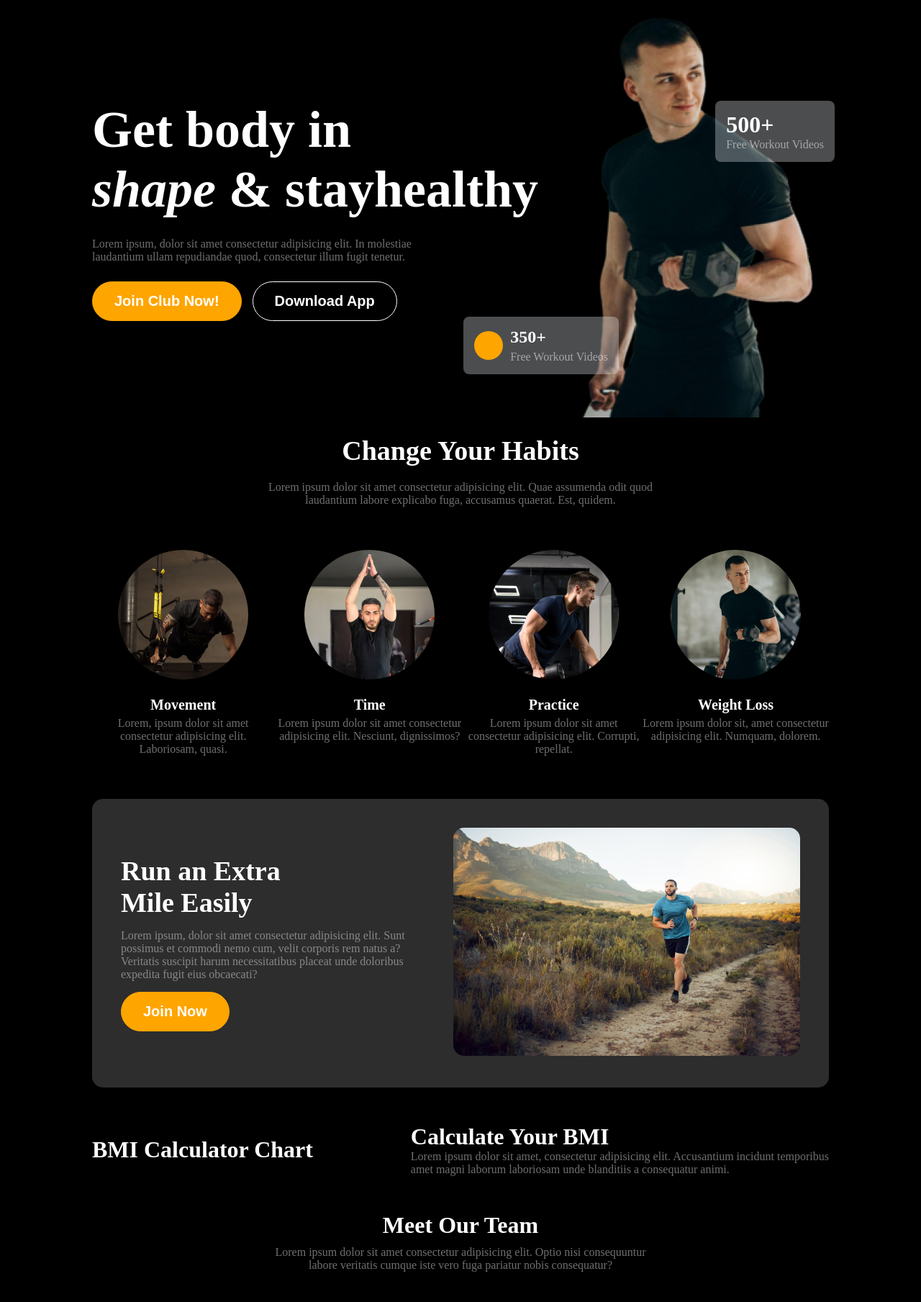
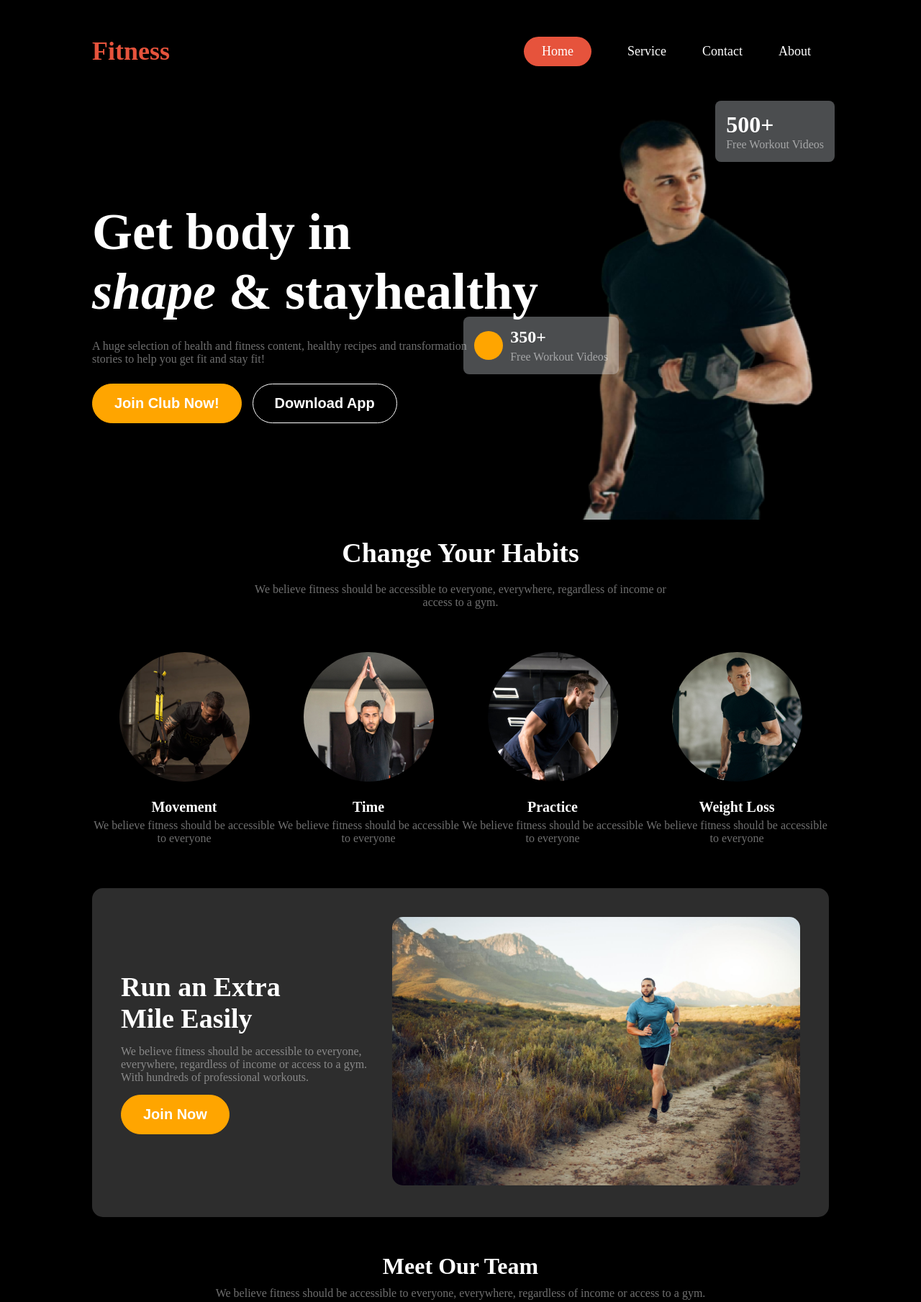
Before and after one commit to Mishuri21/ph-b9-assaignment-02, a plain HTML site: page index.html in a window 1280 px wide. Shown: the top 1809 px of the page at 72% size. Drawn offline with Linux system fonts and the light colour scheme.

Commit message:
created navbar and responsive styles

```diff
--- a/index.html
+++ b/index.html
@@ -11,13 +11,27 @@
     <link
         href="https://fonts.googleapis.com/css2?family=Inter:ital,opsz,wght@0,14..32,100..900;1,14..32,100..900&display=swap"
         rel="stylesheet">
+    <!-- font awesome cdn link -->
+    <link rel="stylesheet" href="https://cdnjs.cloudflare.com/ajax/libs/font-awesome/6.6.0/css/all.min.css" integrity="sha512-Kc323vGBEqzTmouAECnVceyQqyqdsSiqLQISBL29aUW4U/M7pSPA/gEUZQqv1cwx4OnYxTxve5UMg5GT6L4JJg==" crossorigin="anonymous" referrerpolicy="no-referrer" />
+    <!-- external css link -->
     <link rel="stylesheet" href="./styles/style.css">
 </head>
 
 <body>
     <header class="set-section-width">
         <nav class="navbar">
-
+            <h2 class="nav-title">
+                Fitness
+            </h2>
+            <ul>
+                <li><a href="#">Home</a></li>
+                <li><a href="#">Service</a></li>
+                <li><a href="#">Contact</a></li>
+                <li><a href="#">About</a></li>
+            </ul>
+            <div class="hamburger-icon">
+                <i class="fa-solid fa-bars nav-icon"></i>
+            </div>
         </nav>
         <!-- banner section start -->
         <div class="banner">
@@ -27,8 +41,7 @@
                     <em>shape</em> & stayhealthy
                 </h1>
                 <p class="para-description">
-                    Lorem ipsum, dolor sit amet consectetur adipisicing elit. In molestiae <br> laudantium ullam
-                    repudiandae quod, consectetur illum fugit tenetur.
+                    A huge selection of health and fitness content, healthy recipes and transformation <br>stories to help you get fit and stay fit!
                 </p>
                 <div class="banner-btn-container">
                     <button class="btn-primary">Join Club Now!</button>
@@ -70,33 +83,28 @@
                     Change Your Habits
                 </h2>
                 <p class="para-description">
-                    Lorem ipsum dolor sit amet consectetur adipisicing elit. Quae assumenda odit quod <br>laudantium
-                    labore explicabo fuga, accusamus quaerat. Est, quidem.
+                    We believe fitness should be accessible to everyone, everywhere, regardless of income or <br>access to a gym.
                 </p>
                 <div class="habits-img-container">
                     <div class="habits-img-item">
                         <img src="./images/image 3.png" alt="">
                         <h5 class="change-img-title">Movement</h5>
-                        <p class="para-description">Lorem, ipsum dolor sit amet consectetur adipisicing elit.
-                            Laboriosam, quasi.</p>
+                        <p class="para-description">We believe fitness should be accessible to everyone</p>
                     </div>
                     <div class="habits-img-item">
                         <img src="./images/image 2.png" alt="">
                         <h5 class="change-img-title">Time</h5>
-                        <p class="para-description">Lorem ipsum dolor sit amet consectetur adipisicing elit. Nesciunt,
-                            dignissimos?</p>
+                        <p class="para-description">We believe fitness should be accessible to everyone</p>
                     </div>
                     <div class="habits-img-item">
                         <img src="./images/image 4.png" alt="">
                         <h5 class="change-img-title">Practice</h5>
-                        <p class="para-description">Lorem ipsum dolor sit amet consectetur adipisicing elit. Corrupti,
-                            repellat.</p>
+                        <p class="para-description">We believe fitness should be accessible to everyone</p>
                     </div>
                     <div class="habits-img-item">
                         <img src="./images/image 5.png" alt="">
                         <h5 class="change-img-title">Weight Loss</h5>
-                        <p class="para-description">Lorem ipsum dolor sit, amet consectetur adipisicing elit. Numquam,
-                            dolorem.</p>
+                        <p class="para-description">We believe fitness should be accessible to everyone</p>
                     </div>
                 </div>
             </div>
@@ -106,9 +114,7 @@
                 <div class="run-extra-content">
                     <h2 class="run-extra-title">Run an Extra <br> Mile Easily</h2>
                     <p class="para-description">
-                        Lorem ipsum, dolor sit amet consectetur adipisicing elit. Sunt possimus et commodi nemo cum,
-                        velit corporis rem natus a? Veritatis suscipit harum necessitatibus placeat unde doloribus
-                        expedita fugit eius obcaecati?
+                        We believe fitness should be accessible to everyone, everywhere, regardless of income or access to a gym. With hundreds of professional workouts.
                     </p>
                     <button class="btn-primary margin-top">Join Now</button>
                 </div>
@@ -118,24 +124,13 @@
             </div>
         </section>
         <section class="bmi-calculator-section">
-            <div class="bmi-calculator-container set-section-width">
-                <div class="calculator-table-container">
-                    <h3 class="calculator-title">BMI Calculator Chart</h3>
-                </div>
-                <div class="calculator-form-container">
-                    <h3 class="calculator-title">Calculate Your BMI</h3>
-                    <p class="para-description">
-                        Lorem ipsum dolor sit amet, consectetur adipisicing elit. Accusantium incidunt temporibus <br> amet
-                        magni laborum laboriosam unde blanditiis a consequatur animi.
-                    </p>
-                </div>
-            </div>
+
         </section>
         <section class="meet-our-team-section">
             <div class="meet-our-team set-section-width">
                 <div class="meet-our-team-content">
                     <h3 class="meet-our-team-title">Meet Our Team</h3>
-                    <p class="para-description">Lorem ipsum dolor sit amet consectetur adipisicing elit. Optio nisi consequuntur <br>labore veritatis cumque iste vero fuga pariatur nobis consequatur?</p>
+                    <p class="para-description">We believe fitness should be accessible to everyone, everywhere, regardless of income or access to a gym.
                 </div>
                 <div class="our-team-img-box-container">
                     <div class="our-team-img-box-item">
@@ -173,7 +168,7 @@
                     <h3 class="footer-title">
                         Fitness
                     </h3>
-                    <p class="para-description">Lorem ipsum dolor sit amet consectetur, adipisicing elit. <br> Asperiores architecto, animi aspernatur autem nam iure ab <br> suscipit nisi atque necessitatibus?</p>
+                    <p class="para-description">We believe fitness should be accessible to everyone, <br>everywhere, regardless of income or access to a gym. With hundreds <br> of professional workouts.
                 </div>
                 <div class="footer-content-box-1">
                     <h5 class="footer-box-title">
--- a/styles/style.css
+++ b/styles/style.css
@@ -47,6 +47,61 @@ body {
 /* header section styles start */
 
 /* banner styles start */
+/* navbar styles */
+.navbar {
+    display: flex;
+    justify-content: space-between;
+    align-items: center;
+    margin: 50px 0px;
+}
+
+.nav-title {
+    color: rgb(230, 83, 60);
+    font-size: 36px;
+    font-weight: 800;
+}
+
+.navbar ul {
+    display: flex;
+    align-items: center;
+    list-style-type: none;
+}
+
+.navbar ul li {
+    margin: 0px 25px;
+}
+
+.navbar ul li a {
+    text-decoration: none;
+    color: white;
+    font-size: 18px;
+    font-weight: 400;
+}
+
+.navbar ul li a:hover {
+    color: #E6533C;
+}
+
+.navbar ul li:first-child {
+    background-color: #E6533C;
+    padding: 10px 25px;
+    border-radius: 40px;
+}
+
+.navbar ul li:first-child:hover {
+    background-color: black;
+    border: 1px solid white;
+    color: white;
+}
+
+.hamburger-icon {
+    display: none;
+}
+
+.nav-icon {
+    color: white;
+}
+
 .banner {
     display: flex;
     justify-content: space-between;
@@ -55,7 +110,7 @@ body {
 
 .banner-content {
     display: grid;
-    grid-row-gap: 25px ;
+    grid-row-gap: 25px;
 }
 
 .banner-title {
@@ -69,7 +124,7 @@ body {
 
 }
 
-.banner-img > img {
+.banner-img>img {
     width: 100%;
 }
 
@@ -121,6 +176,7 @@ body {
     font-size: 24px;
     margin-bottom: 5px;
 }
+
 /* header section end */
 
 /* main section styles start */
@@ -165,7 +221,7 @@ body {
     margin-bottom: 15px;
 }
 
-.run-extra-img > img {
+.run-extra-img>img {
     width: 100%;
     border-radius: 15px;
 }
@@ -206,7 +262,7 @@ body {
     width: 100%;
 } */
 
-.our-team-img-box-item img{
+.our-team-img-box-item img {
     width: 100%;
     height: 100%;
     border-radius: 8px;
@@ -247,8 +303,19 @@ body {
     font-size: 1rem;
     color: rgba(255, 255, 255, 0.565);
 }
+
 /* Responsive styles code */
-@media screen and (max-width: 576px){
+@media screen and (max-width: 576px) {
+    /* navbar responsive */
+    .navbar ul {
+        display: none;
+    }
+    .hamburger-icon {
+        display: block;
+        font-size: 18px;
+    }
+
+    /* banner responsive */
     .banner {
         flex-direction: column;
         row-gap: 40px;
@@ -295,6 +362,7 @@ body {
         flex-direction: column;
         justify-content: start;
     }
+
     /* our team styles */
     .our-team-img-box-container {
         grid-template-columns: repeat(1, 1fr);
```
